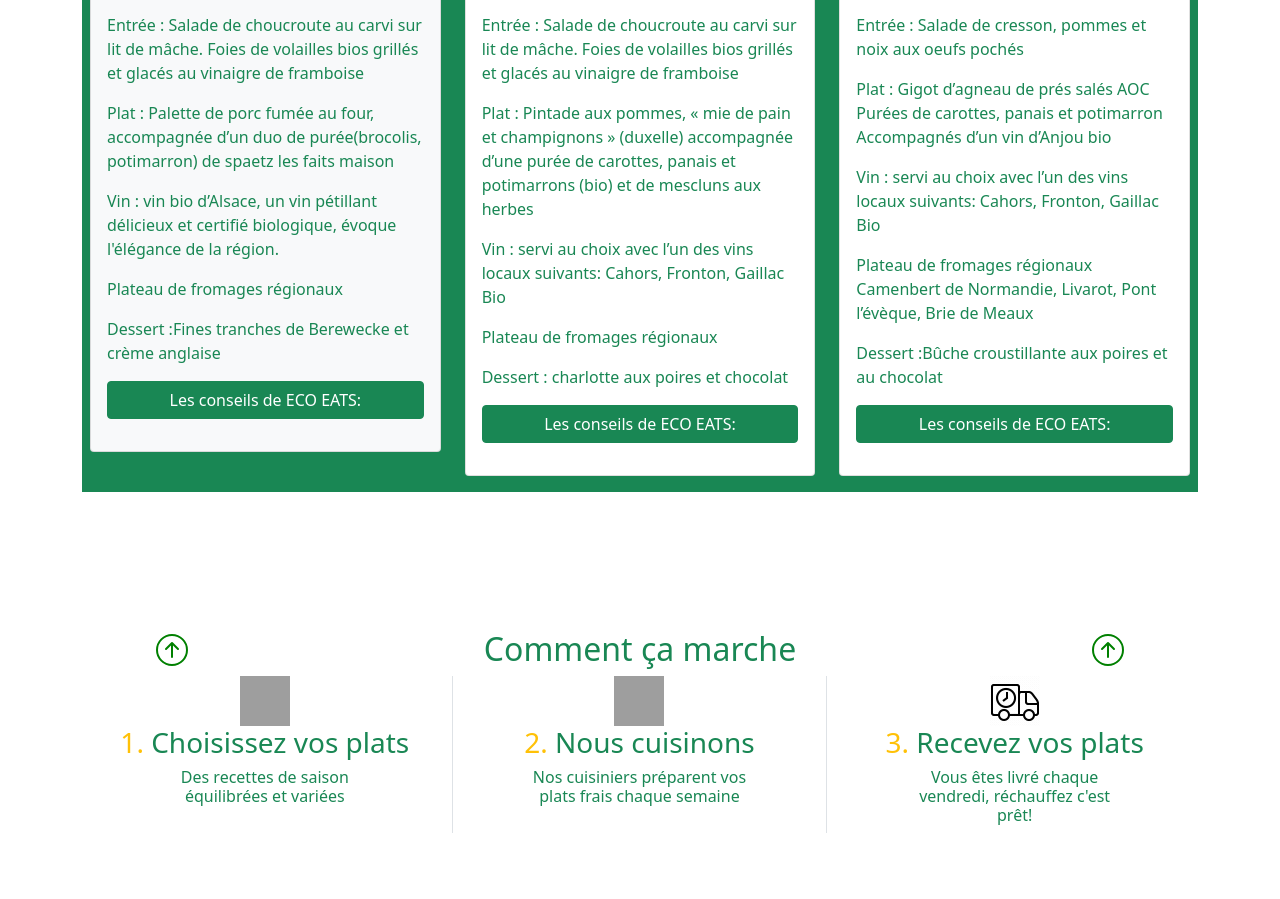
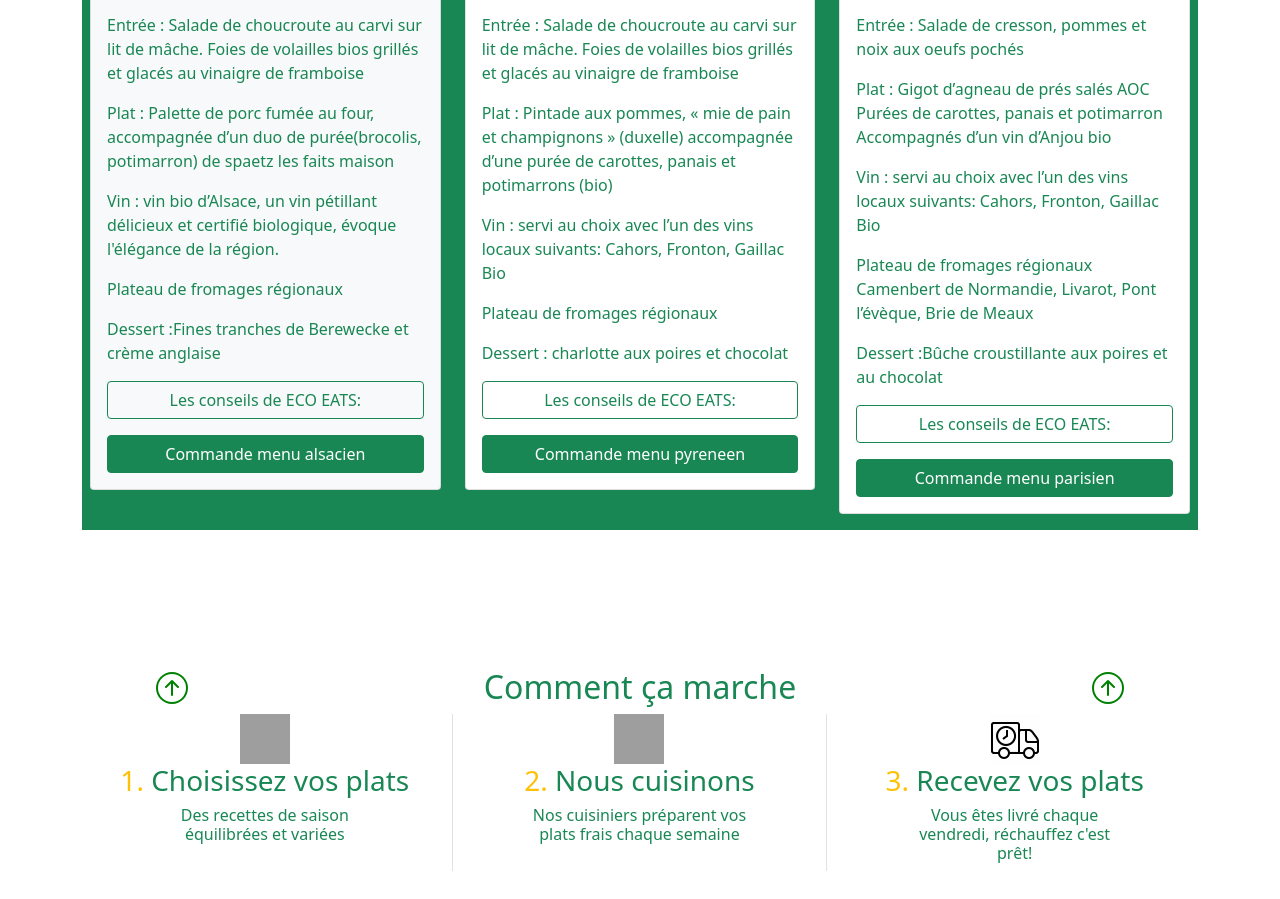
Before and after one commit to woldemarUA/Eco_Eats_User_Interface_Bootstrap, a plain HTML site: page index.html in a window 1280 px wide. Shown: the part 907-1806 px from the top of the page. Drawn offline with nearby package versions, Linux system fonts and the light colour scheme; grey boxes are pictures that could not be loaded.

Commit message:
MAJ buttons menu

```diff
--- a/index.html
+++ b/index.html
@@ -180,10 +180,11 @@
                             <p class="card-text">Plateau de fromages régionaux</p>
                             <p class="card-text">Dessert :<span class="fw-light">Fines tranches de Berewecke et crème
                                     anglaise</span></p>
-
+                            <!-- button recommande -->
                             <p>
-                                <a class="btn btn-success w-100" data-bs-toggle="collapse" href="#collapseAlsace"
-                                    role="button" aria-expanded="false" aria-controls="collapseAlsace">
+                                <a class="btn btn-outline-success w-100" data-bs-toggle="collapse"
+                                    href="#collapseAlsace" role="button" aria-expanded="false"
+                                    aria-controls="collapseAlsace">
                                     Les conseils de ECO EATS:
                                 </a>
                             </p>
@@ -203,6 +204,9 @@
                                     animal élevées. La crème anglaise est faite à base de lait bio et d&rsquo;oeufs bio.
                                 </div>
                             </div>
+                            <a class="btn btn-success w-100" href="#commandeAlsace">
+                                Commande menu alsacien
+                            </a>
                         </div>
                     </article>
                 </div>
@@ -212,10 +216,8 @@
                         <img src="./img/menu/il.png" alt="Sélection de plats écologiques régionaux en Midi-Pyrénées."
                             class="card-img-top p-1">
 
-
                         <div class="card-body">
                             <h5 class="card-title">Le menu écolo en Midi-Pyrénées</h5>
-
                             <p class="card-text">Apéritif:
                                 <span class="fw-light">Blanquette de Limoux Bio. Foie gras à
                                     l&rsquo;armagnac aux
@@ -238,7 +240,7 @@
                                     champignons » (duxelle)
                                     accompagnée d&rsquo;une purée de
                                     carottes,
-                                    panais et potimarrons (bio) et de mescluns aux herbes</span>
+                                    panais et potimarrons (bio) </span>
                             </p>
 
                             <p class="card-text">Vin :
@@ -254,8 +256,9 @@
                             </p>
 
                             <p>
-                                <a class="btn btn-success w-100" data-bs-toggle="collapse" href="#collapsePyrenee"
-                                    role="button" aria-expanded="false" aria-controls="collapsePyrenee">
+                                <a class="btn btn-outline-success w-100" data-bs-toggle="collapse"
+                                    href="#collapsePyrenee" role="button" aria-expanded="false"
+                                    aria-controls="collapsePyrenee">
                                     Les conseils de ECO EATS:
                                 </a>
                             </p>
@@ -288,6 +291,9 @@
                                     chocolatées et pâtes à tartiner.
                                 </div>
                             </div>
+                            <a class="btn btn-success w-100" href="#commandePyrenee">
+                                Commande menu pyreneen
+                            </a>
                         </div>
                     </article>
                 </div>
@@ -325,7 +331,7 @@
                                     chocolat</span></p>
 
                             <p>
-                                <a class="btn btn-success w-100" data-bs-toggle="collapse" href="#collapseIdf"
+                                <a class="btn btn-outline-success w-100" data-bs-toggle="collapse" href="#collapseIdf"
                                     role="button" aria-expanded="false" aria-controls="collapseIdf">
                                     Les conseils de ECO EATS:
                                 </a>
@@ -363,6 +369,10 @@
                                     </p>
                                 </div>
                             </div>
+
+                            <a class="btn btn-success w-100" href="#commandeIdf">
+                                Commande menu parisien
+                            </a>
                         </div>
                     </article>
                 </div>
```
